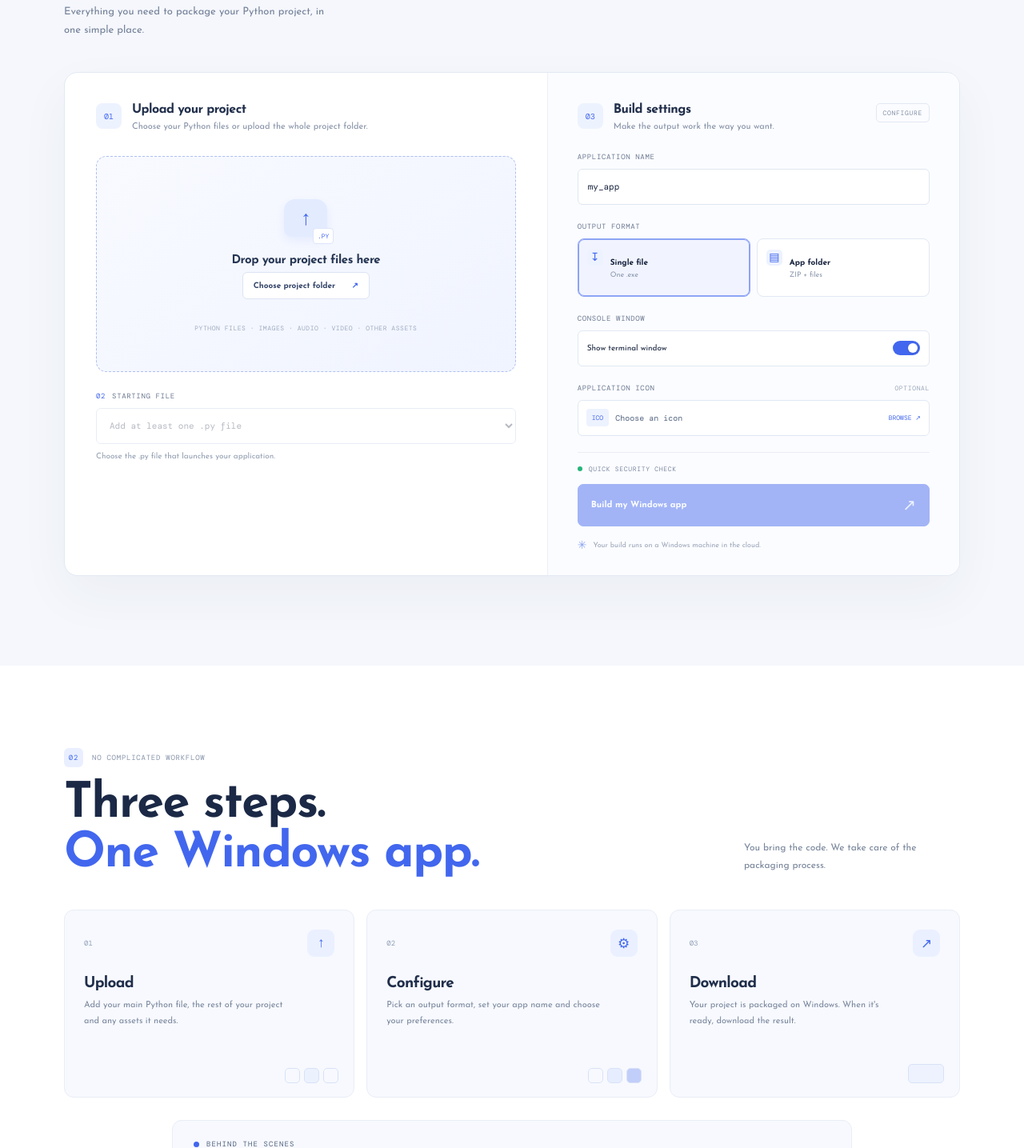
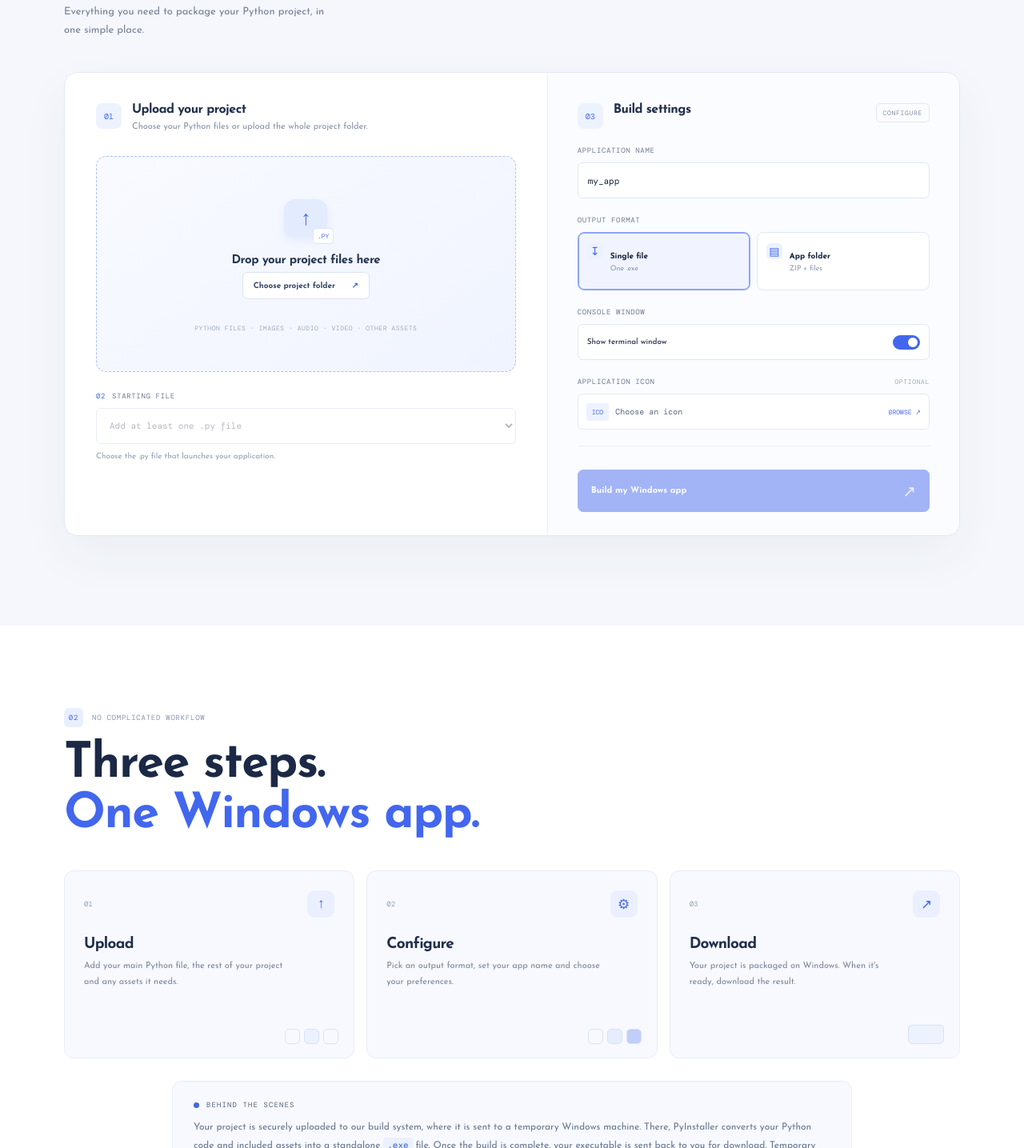
Before and after one commit to martgeluk11-dev/PY2EXEONLINE, a plain HTML site: page docs/index.html in a window 1280 px wide. Shown: the part 1018-2453 px from the top of the page at 80% size. Drawn offline with nearby package versions, Linux system fonts and the light colour scheme.

Commit message:
Remove selected interface labels and helper text

```diff
--- a/docs/index.html
+++ b/docs/index.html
@@ -32,7 +32,7 @@
     <section class="hero">
       <div class="hero-inner">
         <div class="hero-copy">
-          <div class="hero-kicker"><span class="kicker-dot"></span> THE ONLINE PYTHON CONVERTER</div>
+
           <h1>Your Python.<br><span>Windows ready.</span></h1>
           <p class="hero-lead">Turn your Python project into a Windows executable. No complicated setup, no local build tools. Just your project and a few clicks.</p>
           <div class="hero-actions">
@@ -111,7 +111,7 @@
             <div class="settings-heading">
               <div class="builder-step">
                 <div class="step-number">03</div>
-                <div class="step-copy"><h3>Build settings</h3><p>Make the output work the way you want.</p></div>
+                <div class="step-copy"><h3>Build settings</h3></div>
               </div>
               <span class="settings-tag">CONFIGURE</span>
             </div>
@@ -137,13 +137,13 @@
             </div>
 
             <div class="security">
-              <span class="security-label"><i></i> QUICK SECURITY CHECK</span>
+
               <div class="cf-turnstile" data-sitekey="0x4AAAAAAFzcsHnZICFxC91i"></div>
             </div>
             <button class="build" id="build" type="button" disabled><span>Build my Windows app</span><b>↗</b></button>
             <div class="status" id="status" role="status" aria-live="polite"></div>
             <div class="progress" id="progress"><i></i></div>
-            <div class="builder-footnote"><span>✳</span> Your build runs on a Windows machine in the cloud.</div>
+
           </aside>
         </div>
       </div>
@@ -153,7 +153,7 @@
       <div class="section-wrap">
         <div class="how-heading">
           <div><div class="section-kicker"><span>02</span> NO COMPLICATED WORKFLOW</div><h2>Three steps.<br><span>One Windows app.</span></h2></div>
-          <p>You bring the code. We take care of the packaging process.</p>
+
         </div>
         <div class="steps-grid">
           <article class="info-step"><div class="info-step-top"><span>01</span><span class="info-step-symbol">↑</span></div><h3>Upload</h3><p>Add your main Python file, the rest of your project and any assets it needs.</p><div class="step-decoration upload-deco"><i></i><i></i><i></i></div></article>
```
